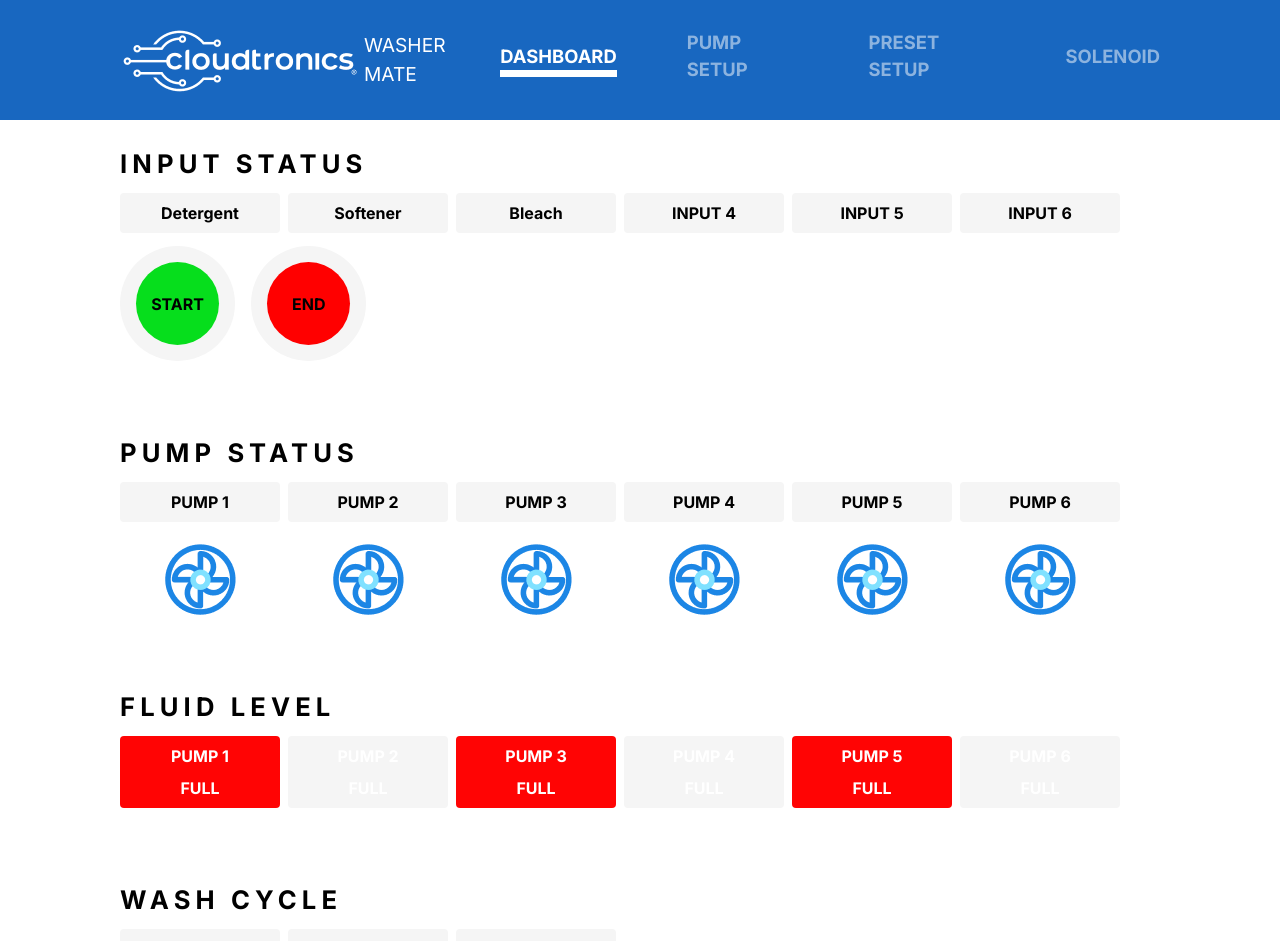
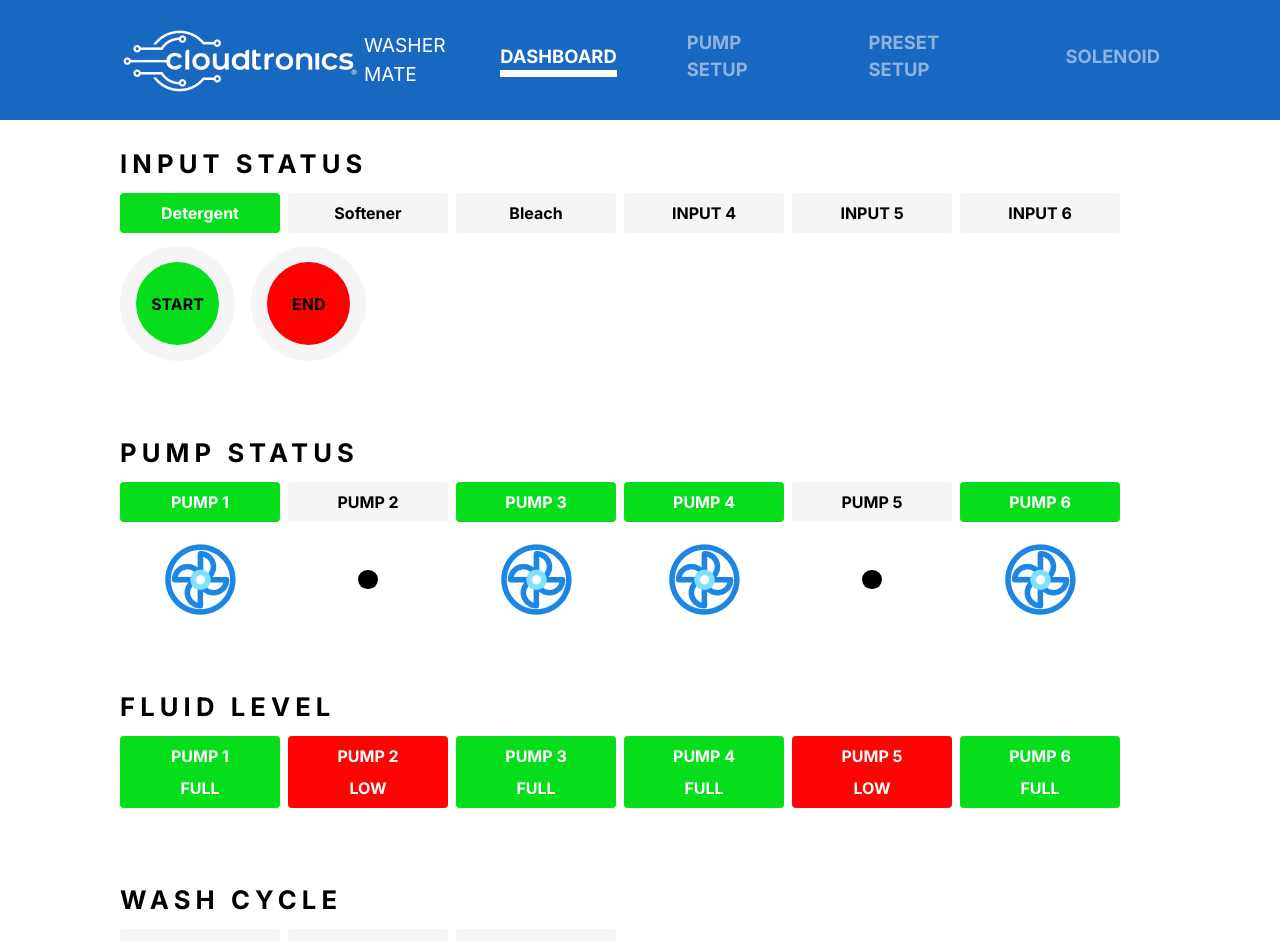
Before and after one commit to piyawatpm/washer-demo2, a Next.js app: page / in a window 1280 px wide. Shown: the top 941 px of the page. Built offline with nearby package versions, Linux system fonts and the light colour scheme.

Commit message:
feat: add mock data for Dashboard

```diff
--- a/src/app/__component/Dashboard.tsx
+++ b/src/app/__component/Dashboard.tsx
@@ -1,5 +1,46 @@
 import Image from "next/image";
+import { useState } from "react";
+type WasherStep =
+  | "Detergent"
+  | "Softener"
+  | "Bleach"
+  | "INPUT 4"
+  | "INPUT 5"
+  | "INPUT 6";
 const Dashboard = () => {
+  const [washerStep, setWasherStep] = useState<WasherStep>("Detergent");
+  const mockPumpStatus = [1, 3, 4, 6];
+  const mockFluidLeve = [
+    {
+      name: "PUMP 1",
+      status: "FULL",
+    },
+    {
+      name: "PUMP 2",
+      status: "LOW",
+    },
+    {
+      name: "PUMP 3",
+      status: "FULL",
+    },
+    {
+      name: "PUMP 4",
+      status: "FULL",
+    },
+    {
+      name: "PUMP 5",
+      status: "LOW",
+    },
+    {
+      name: "PUMP 6",
+      status: "FULL",
+    },
+  ];
+  const mockWashCycleData = {
+    daily: 6,
+    weekly: 36,
+    monthly: 144,
+  };
   return (
     <div className=" w-full h-[1000px]  flex flex-col text-base gap-y-[4.75rem]">
       <div className=" flex flex-col gap-y-[.85rem]">
@@ -16,7 +57,11 @@ const Dashboard = () => {
             return (
               <div
                 key={index}
-                className="  py-2 w-[10rem] font-bold rounded-[.25rem] bg-[#F5F5F5] text-black flex items-center justify-center"
+                className={` ${
+                  washerStep === e
+                    ? "bg-[#06DE1C] text-white"
+                    : "bg-[#F5F5F5] text-black"
+                } py-2 w-[10rem] font-bold rounded-[.25rem]  flex items-center justify-center`}
               >
                 {e}
               </div>
@@ -46,9 +91,17 @@ const Dashboard = () => {
                   key={index}
                   className=" flex flex-col gap-y-[1.4rem] items-center"
                 >
-                  <div className=" py-2 w-[10rem] font-bold rounded-[.25rem] bg-[#F5F5F5] text-black flex items-center justify-center">
+                  <div
+                    className={`  ${
+                      mockPumpStatus.includes(index + 1)
+                        ? "bg-[#06DE1C] text-white"
+                        : "bg-[#F5F5F5] text-black"
+                    } py-2 w-[10rem] font-bold rounded-[.25rem] flex items-center justify-center`}
+                  >
                     {e}
                   </div>
+                  <div className=" flex-1 flex items-center justify-center">
+                    {mockPumpStatus.includes(index + 1) ? (
                       <Image
                         className=""
                         src="/pump.png"
@@ -57,6 +110,10 @@ const Dashboard = () => {
                         height={71}
                         priority
                       />
+                    ) : (
+                      <div className=" w-[1.2rem] h-[1.2rem] bg-black rounded-full"></div>
+                    )}
+                  </div>
                 </div>
               );
             }
@@ -66,43 +123,39 @@ const Dashboard = () => {
       <div className=" flex flex-col gap-y-[.85rem]">
         <h1 className="heading">FLUID LEVEL</h1>
         <div className=" flex gap-x-2">
-          {["PUMP 1", "PUMP 2", "PUMP 3", "PUMP 4", "PUMP 5", "PUMP 6"].map(
+          {mockFluidLeve.map((e, index) => {
+            return (
+              <div
+                key={index}
+                className={`${
+                  e.status === "FULL" ? "bg-[#06DE1C]" : "bg-[#FF0404]"
+                } py-2 w-[10rem] gap-y-2 text-white flex-col  font-bold rounded-[.25rem]  flex items-center justify-center`}
+              >
+                <p>{e.name}</p>
+                <p>{e.status}</p>
+              </div>
+            );
+          })}
+        </div>
+      </div>
+      <div className=" flex flex-col gap-y-[.85rem]">
+        <h1 className=" heading">WASH CYCLE</h1>
+        <div className=" flex gap-x-2">
+          {[{ tpye: "daily" }, { tpye: "weekly" }, { tpye: "monthly" }].map(
             (e, index) => {
               return (
                 <div
                   key={index}
-                  className={`${
-                    index % 2 == 0 ? "bg-[#FF0404]" : "bg-[#06DE1C]"
-                  } py-2 w-[10rem] gap-y-2 text-white flex-col  font-bold rounded-[.25rem] bg-[#F5F5F5] flex items-center justify-center`}
+                  className={` py-2 w-[10rem] gap-y-2 text-black flex-col  font-bold rounded-[.25rem] bg-[#F5F5F5] flex items-center justify-center`}
                 >
-                  <p>{e}</p>
-                  <p>FULL</p>
+                  <p className=" uppercase">{e.tpye}</p>
+                  <p>{mockWashCycleData[e.tpye]}</p>
                 </div>
               );
             }
           )}
         </div>
       </div>
-      <div className=" flex flex-col gap-y-[.85rem]">
-        <h1 className=" heading">WASH CYCLE</h1>
-        <div className=" flex gap-x-2">
-          {[
-            { tpye: "daily", value: 6 },
-            { tpye: "weekly", value: 36 },
-            { tpye: "monthly", value: 114 },
-          ].map((e, index) => {
-            return (
-              <div
-                key={index}
-                className={` py-2 w-[10rem] gap-y-2 text-black flex-col  font-bold rounded-[.25rem] bg-[#F5F5F5] flex items-center justify-center`}
-              >
-                <p className=" uppercase">{e.tpye}</p>
-                <p>{index}</p>
-              </div>
-            );
-          })}
-        </div>
-      </div>
     </div>
   );
 };
```
Lines whose indentation alone changed are shown as unchanged.
